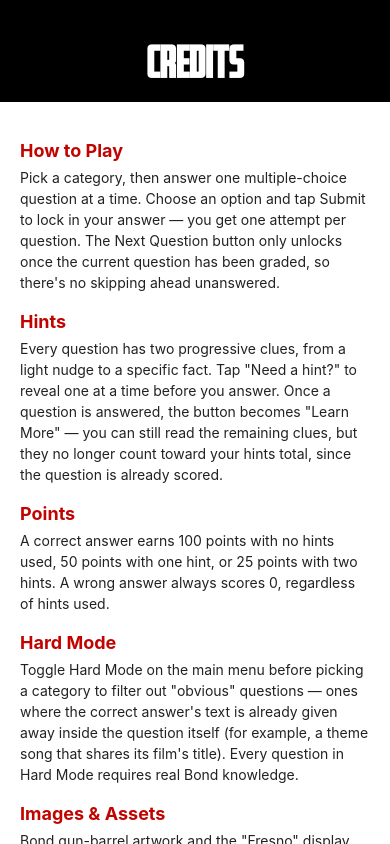
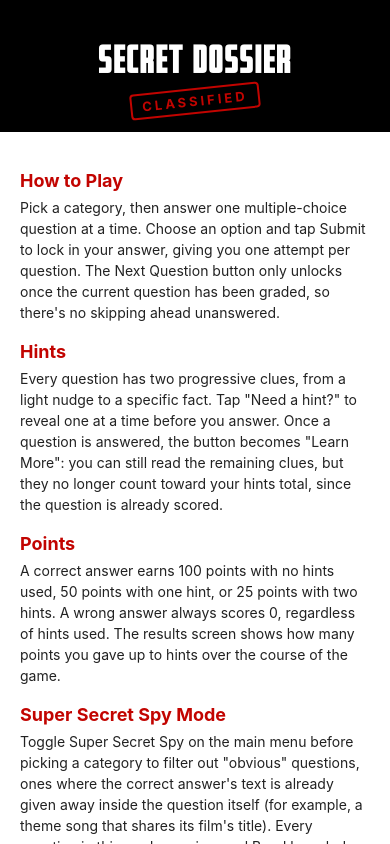
Before and after one commit to infinite-options/Bond-Mobile, a React Native app: screen /CreditsPage in a window 390 px wide. Built offline with nearby package versions, Linux system fonts and the light colour scheme.

Commit message:
Final changes

```diff
--- a/CreditsPage.js
+++ b/CreditsPage.js
@@ -39,12 +39,17 @@ const CreditsPage = () => {
 
   return (
     <View style={[styles.screen, { height: windowHeight }]}>
-      <Text style={styles.title}>CREDITS</Text>
+      <View style={styles.titleBar}>
+        <Text style={styles.title}>SECRET DOSSIER</Text>
+        <View style={styles.stamp}>
+          <Text style={styles.stampText}>CLASSIFIED</Text>
+        </View>
+      </View>
       <ScrollView style={styles.scrollArea} contentContainerStyle={styles.scrollContent}>
         <Text style={styles.sectionTitle}>How to Play</Text>
         <Text style={styles.bodyText}>
           Pick a category, then answer one multiple-choice question at a time. Choose an option and tap
-          Submit to lock in your answer — you get one attempt per question. The Next Question button only
+          Submit to lock in your answer, giving you one attempt per question. The Next Question button only
           unlocks once the current question has been graded, so there's no skipping ahead unanswered.
         </Text>
 
@@ -52,28 +57,38 @@ const CreditsPage = () => {
         <Text style={styles.bodyText}>
           Every question has two progressive clues, from a light nudge to a specific fact. Tap "Need a
           hint?" to reveal one at a time before you answer. Once a question is answered, the button becomes
-          "Learn More" — you can still read the remaining clues, but they no longer count toward your hints
+          "Learn More": you can still read the remaining clues, but they no longer count toward your hints
           total, since the question is already scored.
         </Text>
 
         <Text style={styles.sectionTitle}>Points</Text>
         <Text style={styles.bodyText}>
           A correct answer earns 100 points with no hints used, 50 points with one hint, or 25 points with
-          two hints. A wrong answer always scores 0, regardless of hints used.
+          two hints. A wrong answer always scores 0, regardless of hints used. The results screen shows how
+          many points you gave up to hints over the course of the game.
         </Text>
 
-        <Text style={styles.sectionTitle}>Hard Mode</Text>
+        <Text style={styles.sectionTitle}>Super Secret Spy Mode</Text>
         <Text style={styles.bodyText}>
-          Toggle Hard Mode on the main menu before picking a category to filter out "obvious" questions —
-          ones where the correct answer's text is already given away inside the question itself (for
-          example, a theme song that shares its film's title). Every question in Hard Mode requires real
-          Bond knowledge.
+          Toggle Super Secret Spy on the main menu before picking a category to filter out "obvious"
+          questions, ones where the correct answer's text is already given away inside the question itself
+          (for example, a theme song that shares its film's title). Every question in this mode requires
+          real Bond knowledge.
         </Text>
 
         <Text style={styles.sectionTitle}>Images &amp; Assets</Text>
         <Text style={styles.bodyText}>
-          Bond gun-barrel artwork and the "Fresno" display font are used for this personal, non-commercial
-          fan project. Trivia data is served via a custom API.
+          Bond gun-barrel artwork and the "Fresno" display font are used in this app. Trivia data is served
+          via a custom API.
+        </Text>
+        <Text style={[styles.bodyText, styles.attributionIntro]}>
+          The Secret Dossier and Super Secret Spy icons are from The Noun Project (CC BY 3.0):
+        </Text>
+        <Text style={styles.attributionText}>
+          "Files and Folders" by inzacon{'\n'}thenounproject.com/icon/files-and-folders-7127139
+        </Text>
+        <Text style={styles.attributionText}>
+          "Spy" by G-CAT{'\n'}thenounproject.com/icon/spy-6352673
         </Text>
 
         <TouchableOpacity style={styles.button} onPress={handleBack}>
@@ -88,15 +103,34 @@ const styles = StyleSheet.create({
   screen: {
     backgroundColor: 'white',
   },
-  title: {
+  titleBar: {
     backgroundColor: 'black',
-    textAlign: 'center',
-    fontSize: 40,
+    alignItems: 'center',
     paddingTop: 40,
     paddingBottom: 18,
+  },
+  title: {
+    textAlign: 'center',
+    fontSize: 34,
     color: 'white',
     fontWeight: 'bold',
     fontFamily: 'Fresno-Regular',
+    letterSpacing: 2,
+  },
+  stamp: {
+    marginTop: 10,
+    borderWidth: 2,
+    borderColor: '#C20400',
+    borderRadius: 4,
+    paddingHorizontal: 10,
+    paddingVertical: 3,
+    transform: [{ rotate: '-6deg' }],
+  },
+  stampText: {
+    color: '#C20400',
+    fontSize: 13,
+    fontWeight: 'bold',
+    letterSpacing: 3,
   },
   scrollArea: {
     flex: 1,
@@ -117,6 +151,15 @@ const styles = StyleSheet.create({
     fontSize: 14,
     lineHeight: 21,
   },
+  attributionIntro: {
+    marginTop: 10,
+  },
+  attributionText: {
+    color: '#555',
+    fontSize: 12,
+    lineHeight: 18,
+    marginTop: 8,
+  },
   button: {
     backgroundColor: 'black',
     paddingVertical: 12,
--- a/MainSelectionPage.js
+++ b/MainSelectionPage.js
@@ -1,5 +1,5 @@
 import React, { useEffect, useState } from 'react';
-import { View, Text, ScrollView, TouchableOpacity, ImageBackground, StyleSheet, useWindowDimensions } from 'react-native';
+import { View, Text, Image, ScrollView, TouchableOpacity, ImageBackground, StyleSheet, useWindowDimensions } from 'react-native';
 import { useNavigation, useFocusEffect } from '@react-navigation/native';
 import * as Font from 'expo-font';
 
@@ -56,18 +56,20 @@ const MainSelectionPage = () => {
         <View style={[styles.container, { height: windowHeight }]}>
             <Text style={styles.welcomeText}>WELCOME MR.BOND</Text>
             <Text style={styles.accessText}>You have Full Access</Text>
-            <View style={styles.difficultyToggle}>
+            <View style={styles.spyToggleWrap}>
                 <TouchableOpacity
-                    style={[styles.difficultyOption, !hardMode && styles.difficultyOptionActive]}
-                    onPress={() => setHardMode(false)}
+                    style={[styles.spyToggle, hardMode && styles.spyToggleActive]}
+                    onPress={() => setHardMode((v) => !v)}
                 >
-                    <Text style={[styles.difficultyText, !hardMode && styles.difficultyTextActive]}>Normal</Text>
-                </TouchableOpacity>
-                <TouchableOpacity
-                    style={[styles.difficultyOption, hardMode && styles.difficultyOptionActive]}
-                    onPress={() => setHardMode(true)}
-                >
-                    <Text style={[styles.difficultyText, hardMode && styles.difficultyTextActive]}>Hard Mode 🎯</Text>
+                    <View style={styles.spyToggleContent}>
+                        <Image
+                            source={require('./assets/icon-spy.png')}
+                            style={[styles.spyToggleIcon, { tintColor: hardMode ? '#FFD700' : '#999' }]}
+                        />
+                        <Text style={[styles.spyToggleText, hardMode && styles.spyToggleTextActive]}>
+                            {hardMode ? '✓ ' : ''}SUPER SECRET SPY
+                        </Text>
+                    </View>
                 </TouchableOpacity>
             </View>
             <ScrollView style={styles.scrollArea} contentContainerStyle={styles.scrollContent}>
@@ -99,8 +101,9 @@ const MainSelectionPage = () => {
                         </ImageBackground>
                     </TouchableOpacity>
                 </View>
-                <TouchableOpacity onPress={handleCredits}>
-                    <Text style={styles.accessText}>Credits</Text>
+                <TouchableOpacity onPress={handleCredits} style={styles.dossierButton}>
+                    <Image source={require('./assets/icon-dossier.png')} style={[styles.dossierIcon, { tintColor: 'white' }]} />
+                    <Text style={styles.dossierButtonText}>Secret Dossier</Text>
                 </TouchableOpacity>
             </ScrollView>
         </View>
@@ -134,30 +137,59 @@ const styles = StyleSheet.create({
         backgroundColor: 'black',
         color: 'white',
     },
-    difficultyToggle: {
+    dossierButton: {
         flexDirection: 'row',
+        justifyContent: 'center',
+        alignItems: 'center',
+        padding: 10,
+        backgroundColor: 'black',
+    },
+    dossierIcon: {
+        width: 20,
+        height: 20,
+        marginRight: 8,
+    },
+    dossierButtonText: {
+        fontSize: 20,
+        color: 'white',
+    },
+    spyToggleWrap: {
         backgroundColor: 'black',
         paddingHorizontal: 25,
-        paddingBottom: 14,
+        paddingBottom: 16,
+        alignItems: 'center',
     },
-    difficultyOption: {
-        flex: 1,
-        paddingVertical: 10,
+    spyToggle: {
+        width: '100%',
+        paddingVertical: 12,
+        borderRadius: 26,
         alignItems: 'center',
+        backgroundColor: '#111',
         borderWidth: 1,
-        borderColor: '#555',
+        borderColor: '#444',
     },
-    difficultyOptionActive: {
-        backgroundColor: '#C20400',
-        borderColor: '#C20400',
+    spyToggleActive: {
+        backgroundColor: '#7A0300',
+        borderWidth: 1.5,
+        borderColor: '#FFD700',
     },
-    difficultyText: {
+    spyToggleContent: {
+        flexDirection: 'row',
+        alignItems: 'center',
+    },
+    spyToggleIcon: {
+        width: 18,
+        height: 18,
+        marginRight: 8,
+    },
+    spyToggleText: {
         color: '#999',
         fontSize: 14,
         fontWeight: 'bold',
+        letterSpacing: 1.5,
     },
-    difficultyTextActive: {
-        color: 'white',
+    spyToggleTextActive: {
+        color: '#FFD700',
     },
     optionContainer: {
         marginLeft: 25,
--- a/MovieQuestionPage.js
+++ b/MovieQuestionPage.js
@@ -1,5 +1,5 @@
 import React, { useState, useEffect } from 'react';
-import { View, Text, ScrollView, StyleSheet, TouchableOpacity, BackHandler, useWindowDimensions } from 'react-native';
+import { View, Text, Image, ScrollView, StyleSheet, TouchableOpacity, BackHandler, useWindowDimensions } from 'react-native';
 import axios from 'axios';
 import { useNavigation, useFocusEffect } from '@react-navigation/native';
 
@@ -126,6 +126,7 @@ const useQuizViewModel = (qtype, hardMode) => {
   const [ansCorrect, setAnsCorrect] = useState(0);
   const [ansWrong, setAnsWrong] = useState(0);
   const [totalScore, setTotalScore] = useState(0);
+  const [pointsLostToHints, setPointsLostToHints] = useState(0);
   const [totalHintsUsed, setTotalHintsUsed] = useState(0);
   const [startTime, setStartTime] = useState(null);
   const [elapsedSeconds, setElapsedSeconds] = useState(0);
@@ -210,7 +211,9 @@ const useQuizViewModel = (qtype, hardMode) => {
     if (selectedOption === question.correctAnswer) {
       setAnswerState('correct');
       setAnsCorrect(ansCorrect + 1);
-      setTotalScore(totalScore + pointsForHints(hintsShown));
+      const earned = pointsForHints(hintsShown);
+      setTotalScore(totalScore + earned);
+      setPointsLostToHints(pointsLostToHints + (100 - earned));
     } else {
       setAnswerState('wrong');
       setAnsWrong(ansWrong + 1);
@@ -221,7 +224,7 @@ const useQuizViewModel = (qtype, hardMode) => {
     const answered = askedIndices.length;
     const next = answered >= MAX_QUESTIONS ? null : buildQuestion(config, list, askedIndices, askedTexts, hardMode);
     if (!next) {
-      navigation.navigate('ResultsPage', { ansCorrect, ansWrong, questions: answered, totalScore, elapsedSeconds });
+      navigation.navigate('ResultsPage', { ansCorrect, ansWrong, questions: answered, totalScore, elapsedSeconds, pointsLostToHints });
       return;
     }
     setQuestion(next);
@@ -314,7 +317,12 @@ const MovieQuestionPage = ({ route }) => {
           unanswered. Both rows stay outside the ScrollView so they're always
           reachable without scrolling. */}
       <Text style={styles.title}>{title}</Text>
-      {hardMode && <Text style={styles.hardModeBadge}>HARD MODE 🎯</Text>}
+      {hardMode && (
+        <View style={styles.hardModeBadge}>
+          <Image source={require('./assets/icon-spy.png')} style={[styles.hardModeBadgeIcon, { tintColor: '#FFD700' }]} />
+          <Text style={styles.hardModeBadgeText}>SUPER SECRET SPY MODE</Text>
+        </View>
+      )}
       <View style={styles.statsBar}>
         <Text style={styles.scoreItem}>Q {questionNumber}/{MAX_QUESTIONS}</Text>
         <Text style={[styles.scoreItem, styles.scorePoints]}>★{totalScore}</Text>
@@ -329,7 +337,7 @@ const MovieQuestionPage = ({ route }) => {
         disabled={!answered}
         accessibilityLabel={isLastQuestion ? 'See results' : 'Next question'}
       >
-        <Text style={styles.nextButtonText}>{isLastQuestion ? 'See Results 🕶️' : 'Next Question →'}</Text>
+        <Text style={styles.nextButtonText}>{isLastQuestion ? 'See Results →' : 'Next Question →'}</Text>
       </TouchableOpacity>
 
       <ScrollView style={styles.container} contentContainerStyle={styles.scrollContent}>
@@ -418,13 +426,22 @@ const styles = StyleSheet.create({
     fontFamily: 'Fresno-Regular',
   },
   hardModeBadge: {
+    flexDirection: 'row',
+    justifyContent: 'center',
+    alignItems: 'center',
     backgroundColor: 'black',
-    textAlign: 'center',
+    paddingBottom: 8,
+  },
+  hardModeBadgeIcon: {
+    width: 14,
+    height: 14,
+    marginRight: 6,
+  },
+  hardModeBadgeText: {
     color: '#FFD700',
     fontSize: 12,
     fontWeight: 'bold',
     letterSpacing: 1,
-    paddingBottom: 8,
   },
   statsBar: {
     flexDirection: 'row',
--- a/ResultsPage.js
+++ b/ResultsPage.js
@@ -104,7 +104,7 @@ const Confetti = ({ count = CONFETTI_COUNT }) => {
 
 const ResultsPage = ({ route }) => {
   const navigation = useNavigation();
-  const { ansCorrect = 0, ansWrong = 0, questions = 0, totalScore = 0, elapsedSeconds = 0 } = route.params || {};
+  const { ansCorrect = 0, ansWrong = 0, questions = 0, totalScore = 0, elapsedSeconds = 0, pointsLostToHints = 0 } = route.params || {};
   const maxScore = questions * 100;
   const accuracy = questions > 0 ? Math.round((ansCorrect / questions) * 100) : 0;
 
@@ -162,6 +162,9 @@ const ResultsPage = ({ route }) => {
 
         <Text style={styles.scoreValue}>{totalScore}</Text>
         <Text style={styles.scoreLabel}>points · {maxScore} possible</Text>
+        {pointsLostToHints > 0 && (
+          <Text style={styles.hintPenaltyText}>💡 −{pointsLostToHints} pts lost to hints</Text>
+        )}
 
         <View style={styles.statsRow}>
           <View style={styles.statBlock}>
@@ -237,6 +240,13 @@ const styles = StyleSheet.create({
     marginTop: 4,
     marginBottom: 24,
   },
+  hintPenaltyText: {
+    color: '#B8860B',
+    fontSize: 13,
+    fontWeight: 'bold',
+    marginTop: -16,
+    marginBottom: 12,
+  },
   statsRow: {
     flexDirection: 'row',
     alignItems: 'center',
```
Also changed, not shown: assets/icon-dossier.png (added), assets/icon-spy.png (added).
